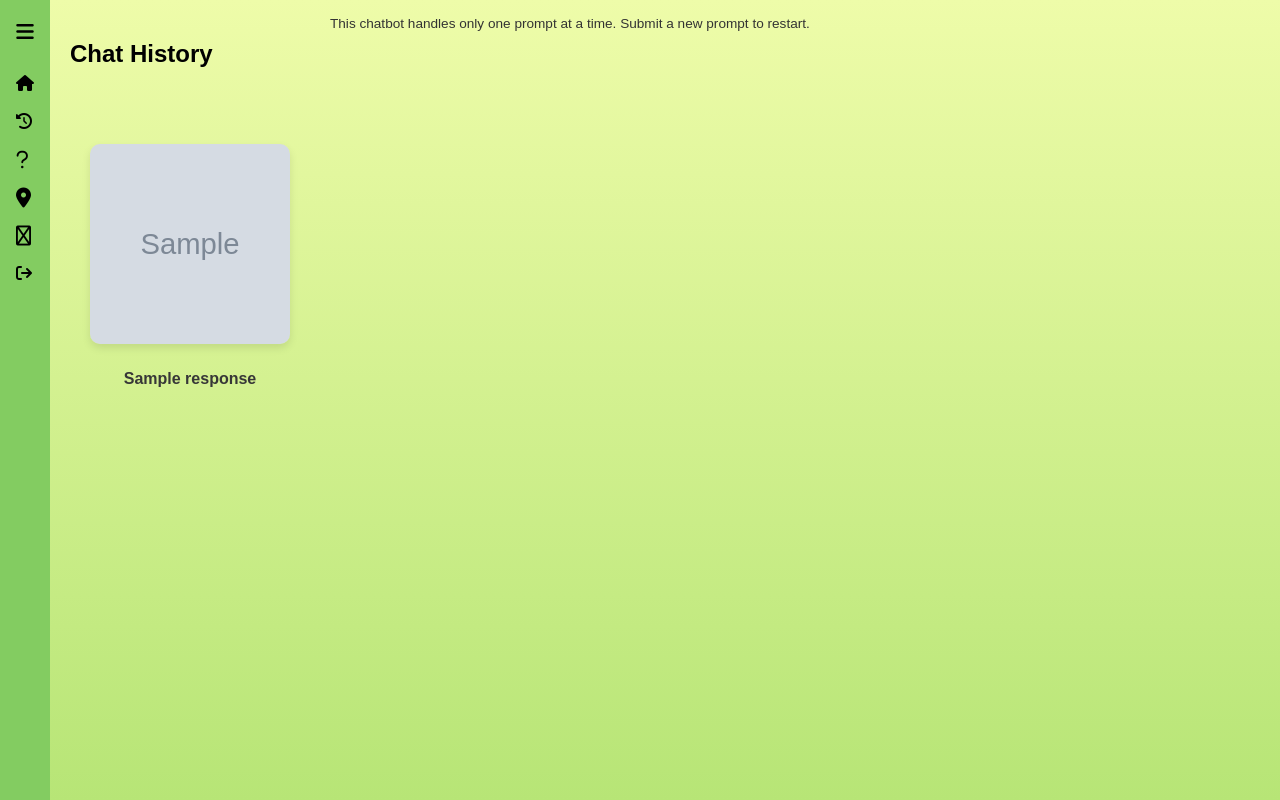
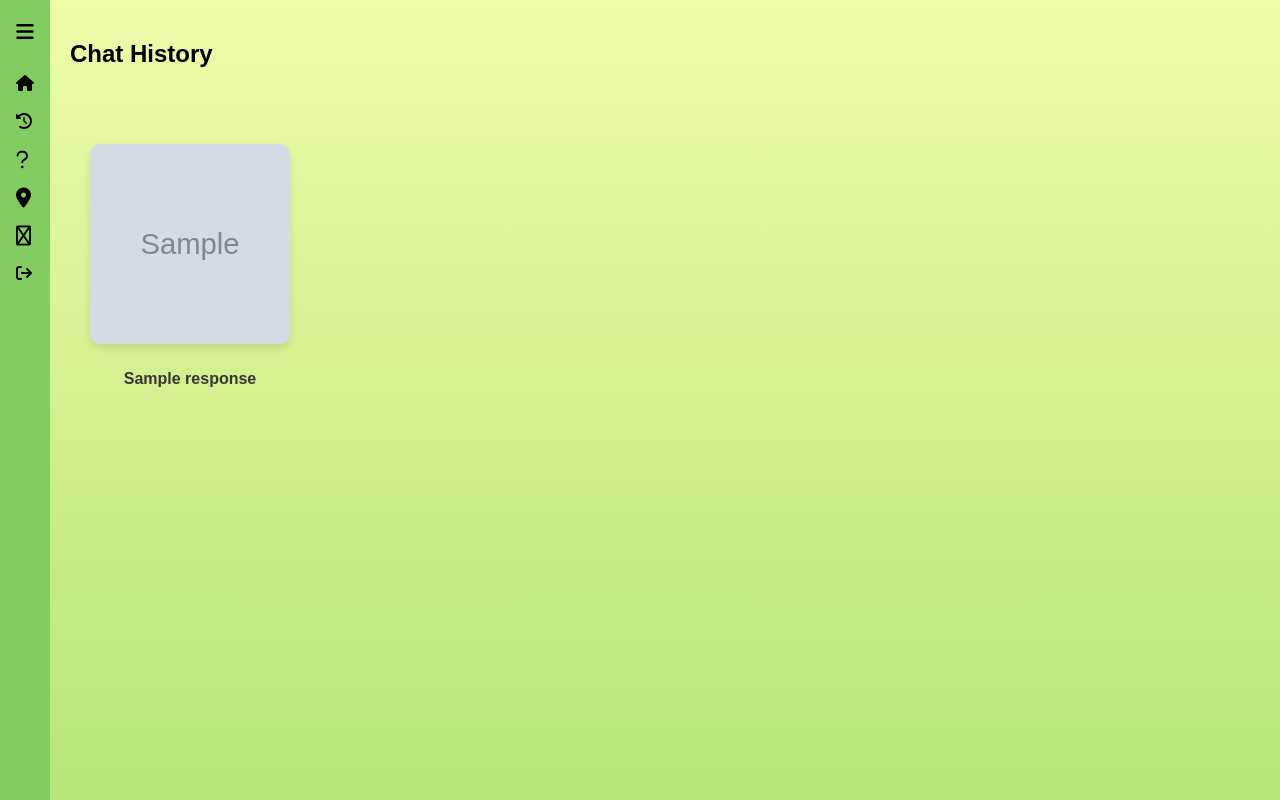
Before and after one commit to makcikkado/fyp-django-deployment, a Django app: template root/templates/history.html in a window 1280 px wide. Run offline with Django 5.2, Linux system fonts and the light colour scheme; the template is opened without the code that fills it: most values are stand-ins (such as "Sample title", 1, 10 or a date in 2020); grey boxes marked "Sample" are stand-in pictures; some libraries are stand-ins or nearby versions.

Commit message:
Update history.html

```diff
--- a/root/templates/history.html
+++ b/root/templates/history.html
@@ -429,9 +429,5 @@
             sidebar.classList.toggle('expanded');
         });
     </script>
-
-    <footer class="footer">
-        This chatbot handles only one prompt at a time. Submit a new prompt to restart.
-    </footer>
 </body>
 </html>
```
